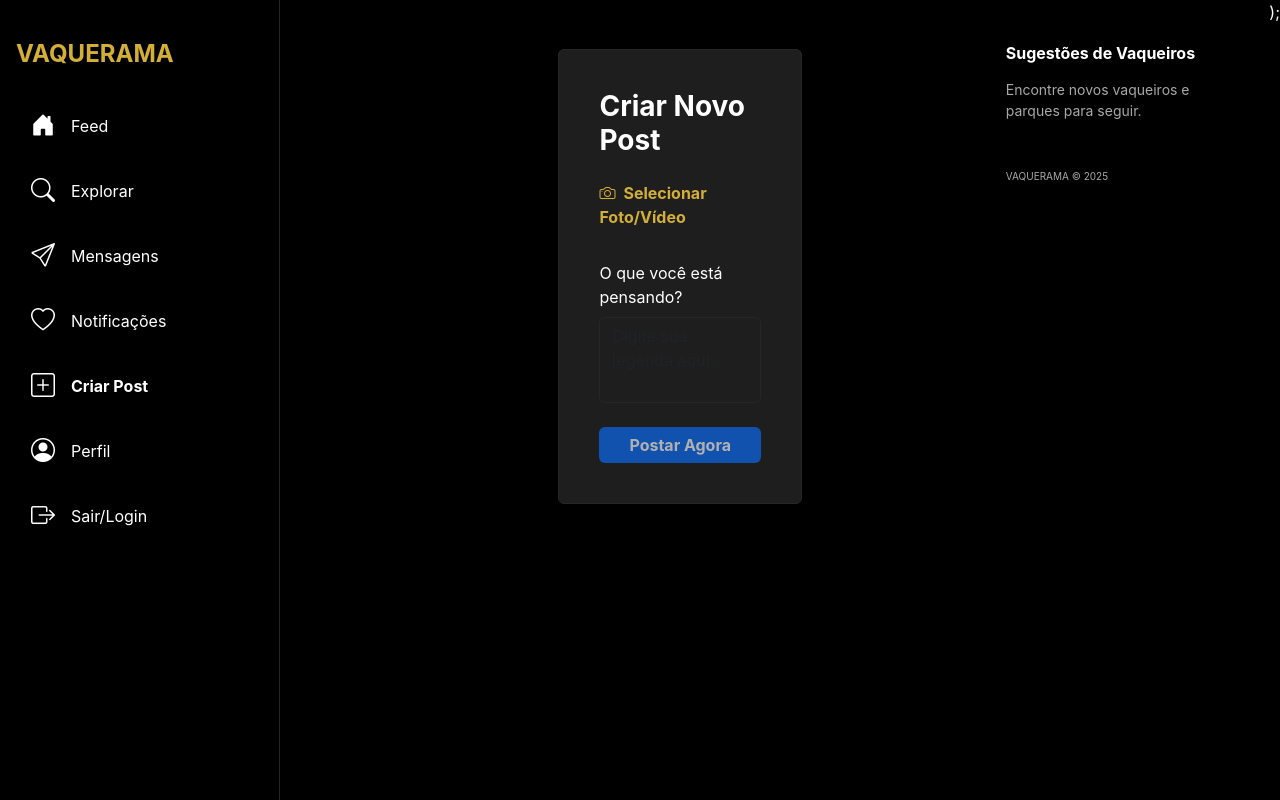
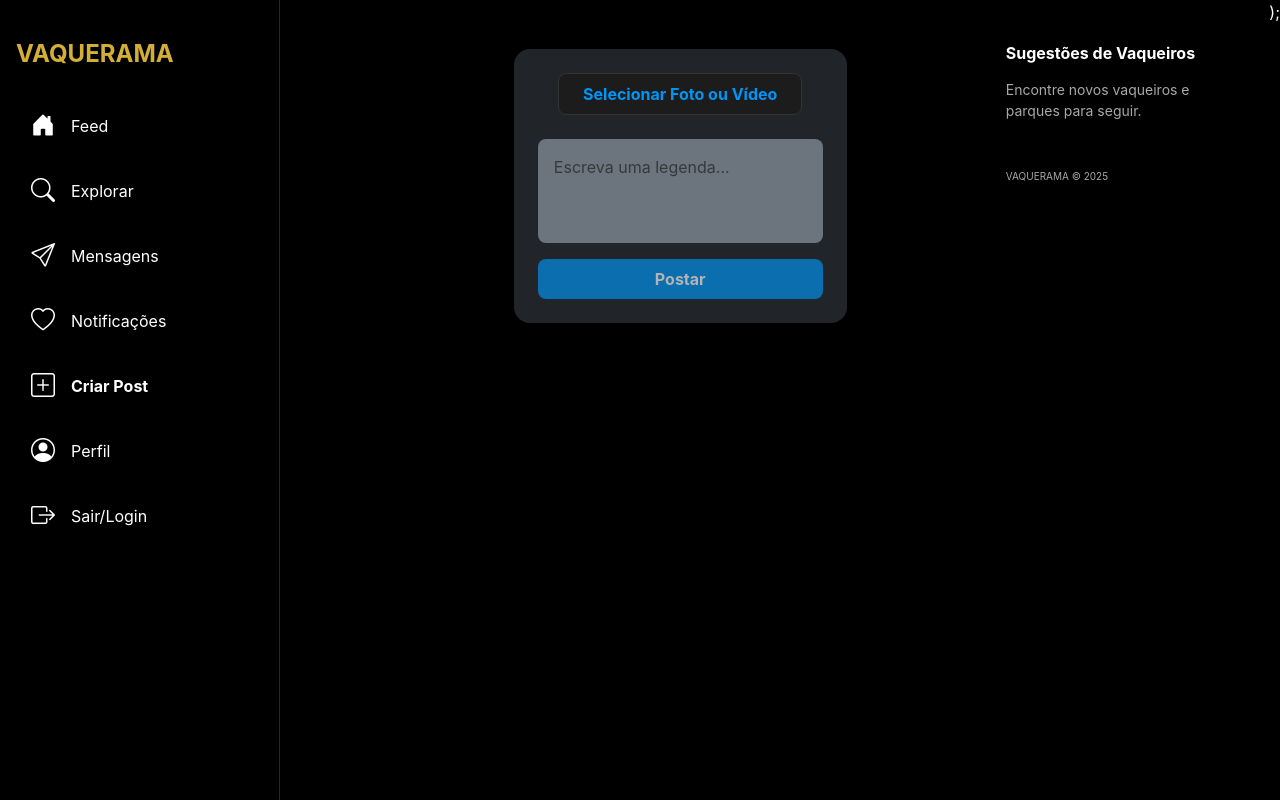
Before and after one commit to VictorSonzaAguiar/vaquerama-frontend, a React (Vite) app: page /postar in a window 1280 px wide. Built offline with nearby package versions, Linux system fonts and the light colour scheme; sample sign-in values are in the browser's storage.

Commit message:
feat(upload): Finalizacao da funcionalidade de Criar Post com upload real de midia e persistencia no Backend

```diff
--- a/src/api/api.js
+++ b/src/api/api.js
@@ -2,39 +2,66 @@
 
 import axios from "axios";
 
-// URL base do nosso Backend (Node.js/Express)
+// URL base do Backend
 const API_URL = "http://localhost:3000/api";
 
-// Cria uma instância configurada do Axios
+// Instância do Axios
 const apiClient = axios.create({
   baseURL: API_URL,
+  // Content-Type padrão: JSON
   headers: {
     "Content-Type": "application/json",
   },
-  // Não incluiremos o token por enquanto, pois esta é a rota de Login
 });
 
-// **********************************************
-// NOVO: INTERCEPTOR PARA ADICIONAR O TOKEN JWT
-// **********************************************
+// ======================================
+// INTERCEPTOR PARA ADICIONAR JWT
+// ======================================
 apiClient.interceptors.request.use(
   (config) => {
-    // 1. Obtém o token do localStorage
-    const token = localStorage.getItem('userToken');
+    const token = localStorage.getItem("userToken");
 
-    // 2. Verifica se a rota é pública (Login ou Register)
-    const isPublicRoute = config.url.includes('/auth/login') || config.url.includes('/auth/register');
+    const isPublicRoute =
+      config.url.includes("/auth/login") ||
+      config.url.includes("/auth/register");
 
-    // 3. Se houver token E não for uma rota pública, adiciona o header de Autorização
     if (token && !isPublicRoute) {
       config.headers.Authorization = `Bearer ${token}`;
     }
 
     return config;
   },
-  (error) => {
-    return Promise.reject(error);
-  }
+  (error) => Promise.reject(error)
 );
 
+// ======================================
+// FUNÇÃO AUXILIAR PARA CRIAR POST COM FORM-DATA
+// ======================================
+export const createPost = async (caption, file) => {
+  try {
+    const formData = new FormData();
+    formData.append("caption", caption);
+
+    if (file) {
+      // O backend espera 'media' no multer.single('media')
+      formData.append("media", file);
+
+      // Define tipo de mídia
+      const mediaType = file.type.startsWith("video/") ? "VIDEO" : "PHOTO";
+      formData.append("media_type", mediaType);
+    }
+
+    const response = await apiClient.post("/posts/create", formData, {
+      headers: {
+        "Content-Type": "multipart/form-data", // sobrescreve JSON
+      },
+    });
+
+    return response.data;
+  } catch (error) {
+    console.error("Erro ao criar post:", error.response?.data || error.message);
+    throw error;
+  }
+};
+
 export default apiClient;
--- a/src/pages/Postar.jsx
+++ b/src/pages/Postar.jsx
@@ -1,39 +1,37 @@
 // src/pages/Postar.jsx
 
-import React, { useState } from 'react';
-import { Container, Row, Col, Card, Form, Button, Image } from 'react-bootstrap';
-import { useNavigate } from 'react-router-dom';
-import apiClient from '../api/api';
+import React, { useState } from "react";
+import { Container, Row, Col, Card, Form, Button, Image } from "react-bootstrap";
+import { useNavigate } from "react-router-dom";
+import apiClient from "../api/api";
 
 const Postar = () => {
-    const [caption, setCaption] = useState('');
+  const [caption, setCaption] = useState("");
   const [mediaFile, setMediaFile] = useState(null);
-    const [mediaPreview, setMediaPreview] = useState(null); // Para pré-visualização da imagem
+  const [mediaPreview, setMediaPreview] = useState(null);
   const [loading, setLoading] = useState(false);
   const [error, setError] = useState(null);
   const [success, setSuccess] = useState(null);
 
-
-    // Configurações e Hooks
   const navigate = useNavigate();
 
-    // =========================================================
-    // Lógica de Pré-visualização da Mídia
-    // =========================================================
+  // ===========================
+  // Pré-visualização da mídia
+  // ===========================
   const handleMediaChange = (e) => {
     const file = e.target.files[0];
     if (file) {
       setMediaFile(file);
-            setMediaPreview(URL.createObjectURL(file)); // Cria a URL temporária para pré-visualização
+      setMediaPreview(URL.createObjectURL(file));
     } else {
       setMediaFile(null);
       setMediaPreview(null);
     }
   };
 
-    // =========================================================
-    // Submissão do Post (Lógica de FormData e API)
-    // =========================================================
+  // ===========================
+  // Submissão do post
+  // ===========================
   const handleSubmit = async (e) => {
     e.preventDefault();
     setError(null);
@@ -45,104 +43,118 @@ const Postar = () => {
 
     setLoading(true);
 
-        // 1. Cria o objeto FormData (necessário para enviar arquivos)
+    try {
       const formData = new FormData();
-        formData.append('caption', caption);
-
-        // O Backend espera 'media' como nome do campo (conforme multerConfig)
+      formData.append("caption", caption);
       if (mediaFile) {
-            formData.append('media', mediaFile);
-            // O Backend espera o tipo de mídia
-            formData.append('media_type', mediaFile.type.startsWith('video/') ? 'VIDEO' : 'PHOTO');
+        formData.append("media", mediaFile);
+        formData.append(
+          "media_type",
+          mediaFile.type.startsWith("video/") ? "VIDEO" : "PHOTO"
+        );
       } else {
-            formData.append('media_type', 'TEXT');
+        formData.append("media_type", "TEXT");
       }
 
-        try {
-            // 2. Chamada POST para o Backend: /api/posts/create
-            // NOTA: O Axios detecta que é FormData e define o Content-Type como multipart/form-data.
-            await apiClient.post('posts/create', formData);
+      await apiClient.post("/posts/create", formData, {
+        headers: { "Content-Type": "multipart/form-data" },
+      });
 
       setSuccess("Postagem criada com sucesso! Redirecionando para o Feed...");
-
-            setTimeout(() => {
-                navigate('/feed'); // Leva o usuário para o Feed para ver o post
-            }, 2000);
-
+      setTimeout(() => navigate("/feed"), 2000);
     } catch (err) {
+      setError(
+        err.response?.data?.message || "Falha ao criar o post. Tente novamente."
+      );
+    } finally {
       setLoading(false);
-            const errorMessage = err.response
-                               ? err.response.data.message || "Falha ao criar o post. Tente novamente."
-                               : "Erro de conexão com o servidor. Backend offline?";
-            setError(errorMessage);
     }
   };
 
+  return (
+    <Container fluid className="mt-4" style={{ maxWidth: "900px" }}>
+      <Row className="justify-content-center">
+        <Col md={10} lg={8}>
+          <Card
+            className="bg-dark border-0 rounded-4 shadow-lg"
+            style={{ overflow: "hidden" }}
+          >
+            <Card.Body className="p-0">
+              {/* Preview da mídia */}
+              {mediaPreview && (
+                <div className="w-100" style={{ maxHeight: "500px", overflow: "hidden" }}>
+                  <Image
+                    src={mediaPreview}
+                    fluid
+                    className="w-100"
+                    style={{ objectFit: "cover", height: "500px" }}
+                  />
+                </div>
+              )}
 
-    return (
-        <Container className="mt-4">
-            <Row className="justify-content-center">
-                <Col md={8} lg={6}>
-                    <Card className="p-4 bg-card border-custom shadow-lg">
-                        <Card.Body>
-
-                            <h3 className="text-white fw-bold mb-4">Criar Novo Post</h3>
-
-                            <Form onSubmit={handleSubmit}>
-
-                                {/* 1. UPLOAD DE MÍDIA E PRÉ-VISUALIZAÇÃO */}
-                                <Form.Group controlId="formFile" className="mb-4">
-                                    <Form.Label className="text-accent fw-bold" style={{cursor: 'pointer'}}>
-                                        <i className="bi bi-camera me-2"></i>
-                                        {mediaFile ? 'Mudar Mídia' : 'Selecionar Foto/Vídeo'}
+              <Form
+                onSubmit={handleSubmit}
+                className="p-4 d-flex flex-column gap-3"
+              >
+                {/* Upload */}
+                <Form.Group className="text-center">
+                  <Form.Label
+                    htmlFor="mediaInput"
+                    className="px-4 py-2 rounded-3 fw-bold"
+                    style={{
+                      cursor: "pointer",
+                      backgroundColor: "#1c1c1c",
+                      color: "#0095f6",
+                      border: "1px solid #333",
+                    }}
+                  >
+                    {mediaFile ? "Alterar Mídia" : "Selecionar Foto ou Vídeo"}
                   </Form.Label>
-
-                                    {/* Oculta o input padrão e usa o label customizado (melhor UX/UI) */}
                   <Form.Control
                     type="file"
+                    id="mediaInput"
+                    name="media"
                     accept="image/*,video/*"
                     onChange={handleMediaChange}
-                                        style={{ display: 'none' }}
+                    style={{ display: "none" }}
                   />
                 </Form.Group>
 
-                                {/* Área de Pré-visualização (UI/UX) */}
-                                {mediaPreview && (
-                                    <div className="media-preview-box mb-4 text-center">
-                                        <Image src={mediaPreview} fluid rounded className="border-custom" />
-                                    </div>
-                                )}
-
-                                {/* 2. CAMPO DE LEGENDA */}
-                                <Form.Group controlId="formCaption" className="mb-4">
-                                    <Form.Label className="text-white">O que você está pensando?</Form.Label>
+                {/* Legenda */}
+                <Form.Group>
                   <Form.Control
                     as="textarea"
                     rows={3}
-                                        placeholder="Digite sua legenda aqui..."
+                    placeholder="Escreva uma legenda..."
                     value={caption}
                     onChange={(e) => setCaption(e.target.value)}
-                                        className="bg-card text-white border-custom"
-                                        style={{resize: 'none'}}
+                    className="bg-secondary text-white border-0 rounded-3 p-3"
+                    style={{ resize: "none", fontSize: "1rem" }}
                   />
                 </Form.Group>
 
-                                {/* Mensagens de Feedback */}
-                                {error && <div className="alert alert-danger mb-3">{error}</div>}
-                                {success && <div className="alert alert-success mb-3">{success}</div>}
+                {/* Mensagens */}
+                {error && (
+                  <div className="alert alert-danger text-center">{error}</div>
+                )}
+                {success && (
+                  <div className="alert alert-success text-center">{success}</div>
+                )}
 
-                                {/* 3. BOTÃO DE POSTAR */}
+                {/* Botão */}
                 <Button
-                                    variant="primary"
                   type="submit"
-                                    className="w-100 bg-accent border-0 fw-bold"
-                                    disabled={loading || (!caption && !mediaFile)} // Desabilita se vazio ou carregando
+                  className="fw-bold py-2"
+                  style={{
+                    backgroundColor: "#0095f6",
+                    border: "none",
+                    borderRadius: "8px",
+                  }}
+                  disabled={loading || (!caption && !mediaFile)}
                 >
-                                    {loading ? 'Publicando...' : 'Postar Agora'}
+                  {loading ? "Publicando..." : "Postar"}
                 </Button>
-
               </Form>
-
             </Card.Body>
           </Card>
         </Col>
```
Lines whose indentation alone changed are shown as unchanged.
